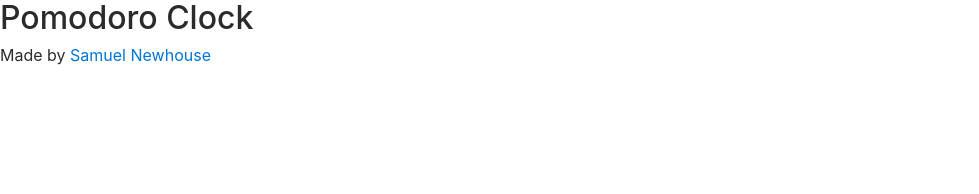
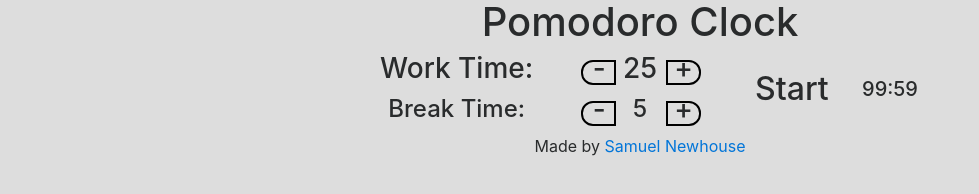
Before and after one commit to SamuelNewhouse/pomodoro-clock, a plain HTML site: page index.html in a window 1280 px wide. Shown: the whole page, without its empty margins (0-979 px from the left). Drawn offline with nearby package versions, Linux system fonts and the light colour scheme.

Commit message:
initial prototype

```diff
--- a/index.html
+++ b/index.html
@@ -5,15 +5,62 @@
 	<meta name="description" content='This is my submission for the "Build a Pomodoro Clock" project on www.freecodecamp.com.'>
 	<meta name="author" content="Samuel Newhouse">
 	<meta charset="utf-8">
-	<link href="https://maxcdn.bootstrapcdn.com/bootstrap/4.0.0-alpha.6/css/bootstrap.min.css" rel="stylesheet" integrity="sha384-rwoIResjU2yc3z8GV/NPeZWAv56rSmLldC3R/AZzGRnGxQQKnKkoFVhFQhNUwEyJ" crossorigin="anonymous">
-	<link href="styles/style.css" rel="stylesheet"  type="text/css">
+	<link href="https://maxcdn.bootstrapcdn.com/bootstrap/4.0.0-alpha.6/css/bootstrap.min.css" rel="stylesheet" integrity="sha384-rwoIResjU2yc3z8GV/NPeZWAv56rSmLldC3R/AZzGRnGxQQKnKkoFVhFQhNUwEyJ"
+	 crossorigin="anonymous">
+	<link href="styles/style.css" rel="stylesheet" type="text/css">
 	<script src="https://ajax.googleapis.com/ajax/libs/jquery/3.2.1/jquery.min.js"></script>
 	<script src="scripts/script.js"></script>
 	<title>Pomodoro Clock</title>
 </head>
 
 <body>
-	<h2>Pomodoro Clock</h2>
+	<h1>Pomodoro Clock</h1>
+	<div class="primary">
+		<div class="container">
+			<div class="row">
+				<div class="col-8">
+					<div class="row">
+						<div class="col-7">
+							<h3>Work Time:</h3>
+						</div>
+						<div class="col-1 minus">
+							<h3>-</h3>
+						</div>
+						<div class="col-2 work-time">
+							<h3>25</h3>
+						</div>
+						<div class="col-1 plus">
+							<h3>+</h3>
+						</div>
+						<div class="col-1">
+						</div>
+					</div>
+					<div class="row">
+						<div class="col-7">
+							<h4>Break Time:</h4>
+						</div>
+						<div class="col-1 minus">
+							<h3>-</h3>
+						</div>
+						<div class="col-2 break-time">
+							<h4>5</h4>
+						</div>
+						<div class="col-1 plus">
+							<h3>+</h3>
+						</div>
+						<div class="col-1">
+						</div>
+					</div>
+				</div>
+				<div class="col-2">
+					<h2>Start</h2>
+				</div>
+				<div class="col-2">
+					<h5>99:59</h5>
+				</div>
+			</div>
+		</div>
+	</div>
 	<p>Made by <a href="https://github.com/SamuelNewhouse" target="_blank">Samuel Newhouse</a></p>
 </body>
 
--- a/styles/style.css
+++ b/styles/style.css
@@ -0,0 +1,54 @@
+body {
+	background-color: #dddddd;
+	text-align: center;
+}
+div {
+	align-self: center;
+	align-content: center;
+	align-items: center;
+	padding: 0;
+	margin: auto;
+}
+h1, h2, h3, h4 ,h5{
+	padding: 0;
+	margin-left: 0;
+	margin-right: 0;
+}
+.primary {
+	min-width: 460px;
+	max-width: 600px;
+}
+.minus {
+	position: relative;
+	text-align: right;
+	padding: 1px;
+}
+.minus::after {
+  content: " ";
+  position: absolute;
+  z-index: 5;
+	width: 35px;
+  top: 8px;
+	left: auto;
+  right: -9px;
+  bottom: 8px;
+  border: 2px solid black;
+	border-radius: 12px 0px 0px 12px;
+}
+.plus {
+	position: relative;
+	text-align: left;
+	padding: 1px;
+}
+.plus::before {
+  content: " ";
+  position: absolute;
+  z-index: 5;
+	width: 35px;
+  top: 8px;
+	left: -7px;
+  right: auto;
+  bottom: 8px;
+  border: 2px solid black;
+	border-radius: 0px 12px 12px 0px;
+}
```
